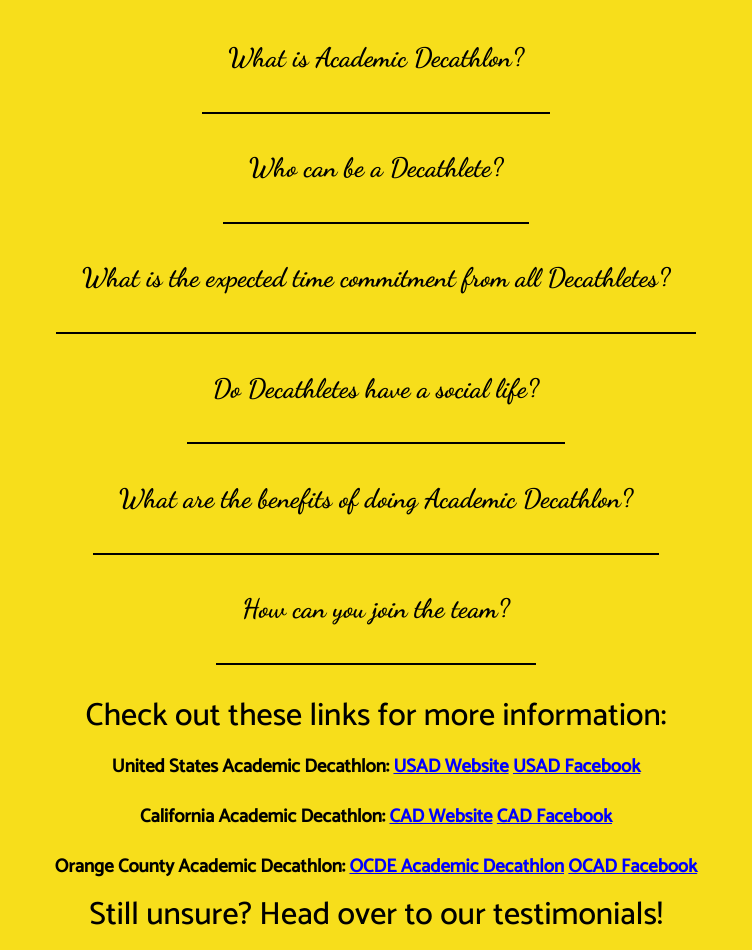
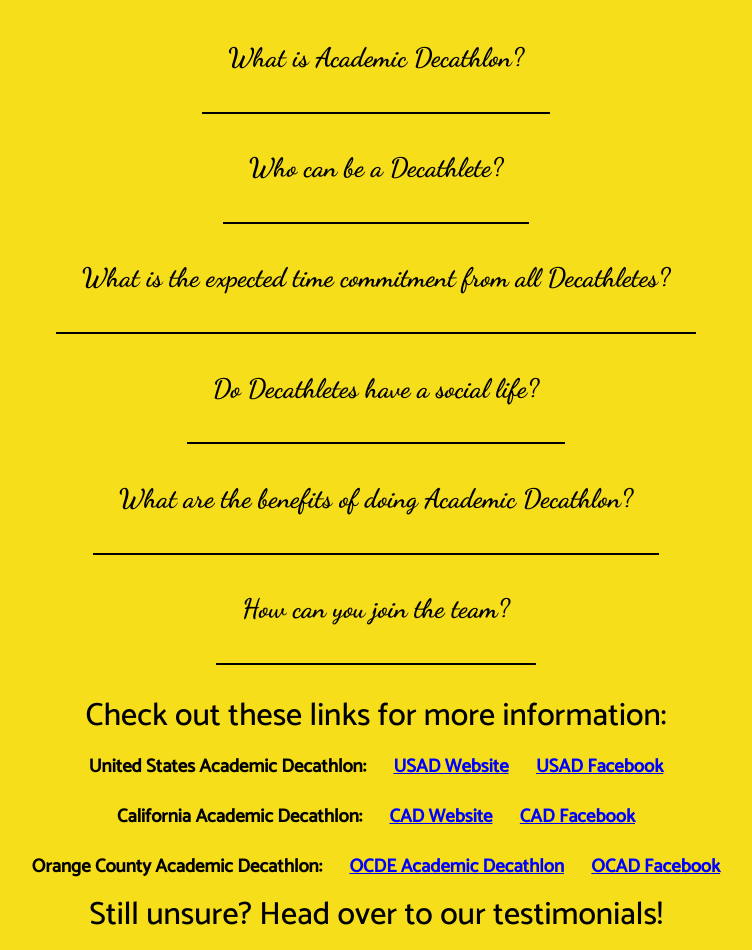
Before and after one commit to brownsnig/brownsnig.github.io, a plain HTML site: page About Decathlon.html in a window 1280 px wide. Shown: the part 348-1298 px from the top of the page, without its empty margins (264-1016 px from the left). Drawn offline with Linux system fonts and the light colour scheme; a web font is replaced by a local one.

Commit message:
Update About Decathlon.html

```diff
--- a/About Decathlon.html
+++ b/About Decathlon.html
@@ -99,9 +99,9 @@ background:none;
 </div><br><br>
 
 <h1 style="text-align: center; font-family:'Catamaran', cursive;"> Check out these links for more information: </h1>
-<h3 style="text-align: center; font-family:'Catamaran', cursive;">United States Academic Decathlon: <a href="https://www.usad.org/">USAD Website</a>  <a href="https://www.facebook.com/officialacademicdecathlon/">USAD Facebook</a></h3>
-<h3 style="text-align: center; font-family:'Catamaran', cursive;">California Academic Decathlon: <a href="https://academicdecathlon.org/">CAD Website</a>  <a href="https://www.facebook.com/AcademicDecathlon/">CAD Facebook </a></h3>
-<h3 style="text-align: center; font-family:'Catamaran', cursive;">Orange County Academic Decathlon: <a href="https://ocde.us/Decathlon/Pages/default.aspx">OCDE Academic Decathlon</a>  <a href="https://www.facebook.com/O.C.AcademicDecathlon/">OCAD Facebook </a></h3>
+<h3 style="text-align: center; font-family:'Catamaran', cursive;">United States Academic Decathlon: &emsp; <a href="https://www.usad.org/">USAD Website</a> &emsp; <a href="https://www.facebook.com/officialacademicdecathlon/">USAD Facebook</a></h3>
+<h3 style="text-align: center; font-family:'Catamaran', cursive;">California Academic Decathlon: &emsp; <a href="https://academicdecathlon.org/">CAD Website</a> &emsp; <a href="https://www.facebook.com/AcademicDecathlon/">CAD Facebook </a></h3>
+<h3 style="text-align: center; font-family:'Catamaran', cursive;">Orange County Academic Decathlon: &emsp; <a href="https://ocde.us/Decathlon/Pages/default.aspx">OCDE Academic Decathlon</a> &emsp; <a href="https://www.facebook.com/O.C.AcademicDecathlon/">OCAD Facebook </a></h3>
 
 
 <h1 style="text-align: center; font-family:'Catamaran', cursive;"> Still unsure? Head over to our testimonials! </h1>
```
